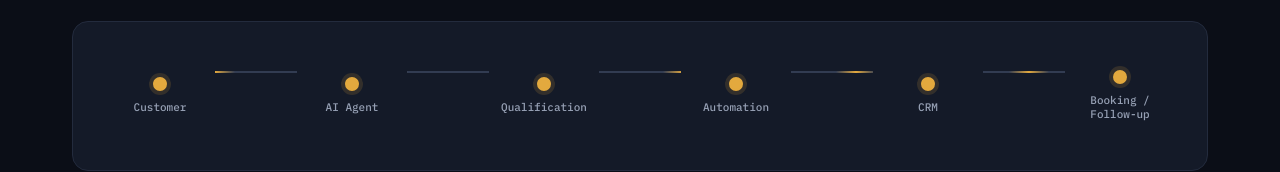
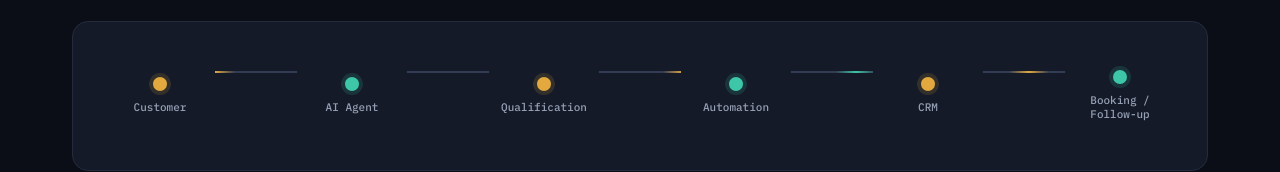
Before and after one commit to khansakanwal/Zelvoraq.com, a Next.js app: page / in a window 1280 px wide. Shown: the part 2205-2377 px from the top of the page. Built offline with nearby package versions, Linux system fonts and the light colour scheme.

Commit message:
Enhance WorkflowDiagram with color alternation and motion
Updated the WorkflowDiagram component to alternate colors for visual rhythm and improved motion handling.

```diff
--- a/components/visuals/WorkflowDiagram.tsx
+++ b/components/visuals/WorkflowDiagram.tsx
@@ -1,7 +1,8 @@
 // The site's one recurring signature visual: a real coded "live system" diagram,
 // not a decorative illustration. Reused in the hero (compact) and the
-// "How AI Works" section (full). Motion is a single slow pulse per connector
-// and is fully removed under prefers-reduced-motion (see app/globals.css).
+// "How AI Works" section (full). Alternates amber/teal per node for visual
+// rhythm. Motion is a single slow pulse per connector and is fully removed
+// under prefers-reduced-motion (see app/globals.css).
 
 interface WorkflowDiagramProps {
   nodes: string[];
@@ -12,7 +13,11 @@ export function WorkflowDiagram({ nodes, scale = "full" }: WorkflowDiagramProps)
   return (
     <div className={`overflow-x-auto ${scale === "compact" ? "py-2" : "py-4"}`}>
       <div className={`flex items-center ${scale === "compact" ? "min-w-[420px]" : "min-w-[640px]"}`}>
-        {nodes.map((node, i) => (
+        {nodes.map((node, i) => {
+          const isTeal = i % 2 === 1;
+          const dotColor = isTeal ? "var(--accent-data)" : "var(--accent-primary)";
+          const rgbVar = isTeal ? "var(--accent-data-rgb)" : "var(--accent-primary-rgb)";
+          return (
             <div className="contents" key={node}>
               <div className="flex flex-col items-center gap-2.5 text-center" style={{ width: scale === "compact" ? 84 : 110 }}>
                 <span
@@ -20,9 +25,9 @@ export function WorkflowDiagram({ nodes, scale = "full" }: WorkflowDiagramProps)
                   style={{
                     width: scale === "compact" ? 10 : 14,
                     height: scale === "compact" ? 10 : 14,
-                  background: "var(--accent-primary)",
-                  borderColor: "var(--accent-primary)",
-                  boxShadow: "0 0 0 4px rgb(var(--accent-primary-rgb) / 0.15)",
+                    background: dotColor,
+                    borderColor: dotColor,
+                    boxShadow: `0 0 0 4px rgb(${rgbVar} / 0.15)`,
                   }}
                 />
                 <span className="font-mono text-secondary leading-tight" style={{ fontSize: scale === "compact" ? 10 : 11 }}>
@@ -34,15 +39,15 @@ export function WorkflowDiagram({ nodes, scale = "full" }: WorkflowDiagramProps)
                   <div
                     className="absolute top-0 left-[-40px] w-10 h-full animate-travel"
                     style={{
-                    background:
-                      "linear-gradient(90deg, transparent, var(--accent-primary), transparent)",
+                      background: `linear-gradient(90deg, transparent, ${dotColor}, transparent)`,
                       animationDelay: `${i * 0.5}s`,
                     }}
                   />
                 </div>
               )}
             </div>
-        ))}
+          );
+        })}
       </div>
     </div>
   );
```
Lines whose indentation alone changed are shown as unchanged.
